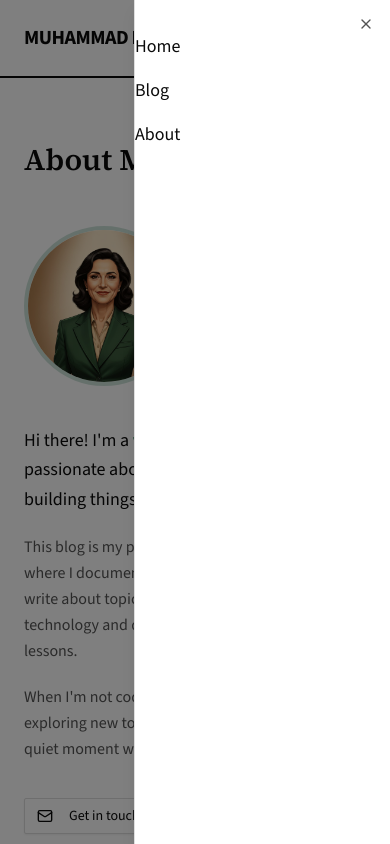
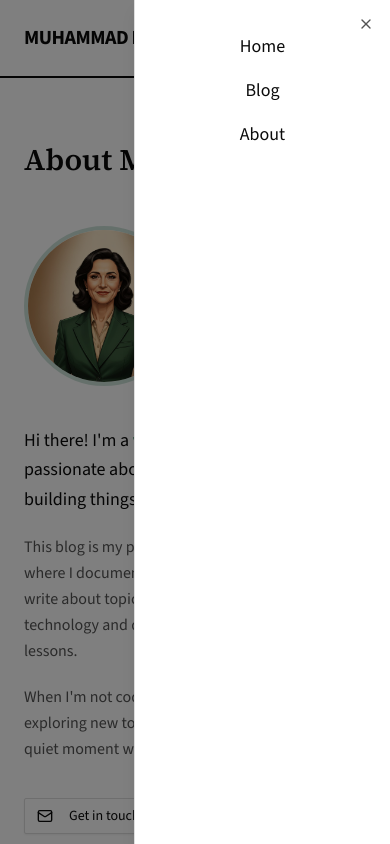
Before and after one commit to hzqula/blog, a Next.js app: page /about in a window 390 px wide. Both pictures are taken after a click on the button 348 px from the left and 38 px from the top of the page. Shown: the top 844 px of the page. Built offline with nearby package versions, Linux system fonts and the light colour scheme.

Commit message:
feat: add alignment of that element

```diff
--- a/components/header.tsx
+++ b/components/header.tsx
@@ -43,7 +43,7 @@ export function Header() {
             </Button>
           </SheetTrigger>
           <SheetContent side="right" className="w-64">
-            <nav className="flex flex-col gap-4 mt-8">
+            <nav className="flex items-center flex-col gap-4 mt-8">
               <Link
                 href="/"
                 className="text-lg font-medium hover:text-primary transition-colors"
```
